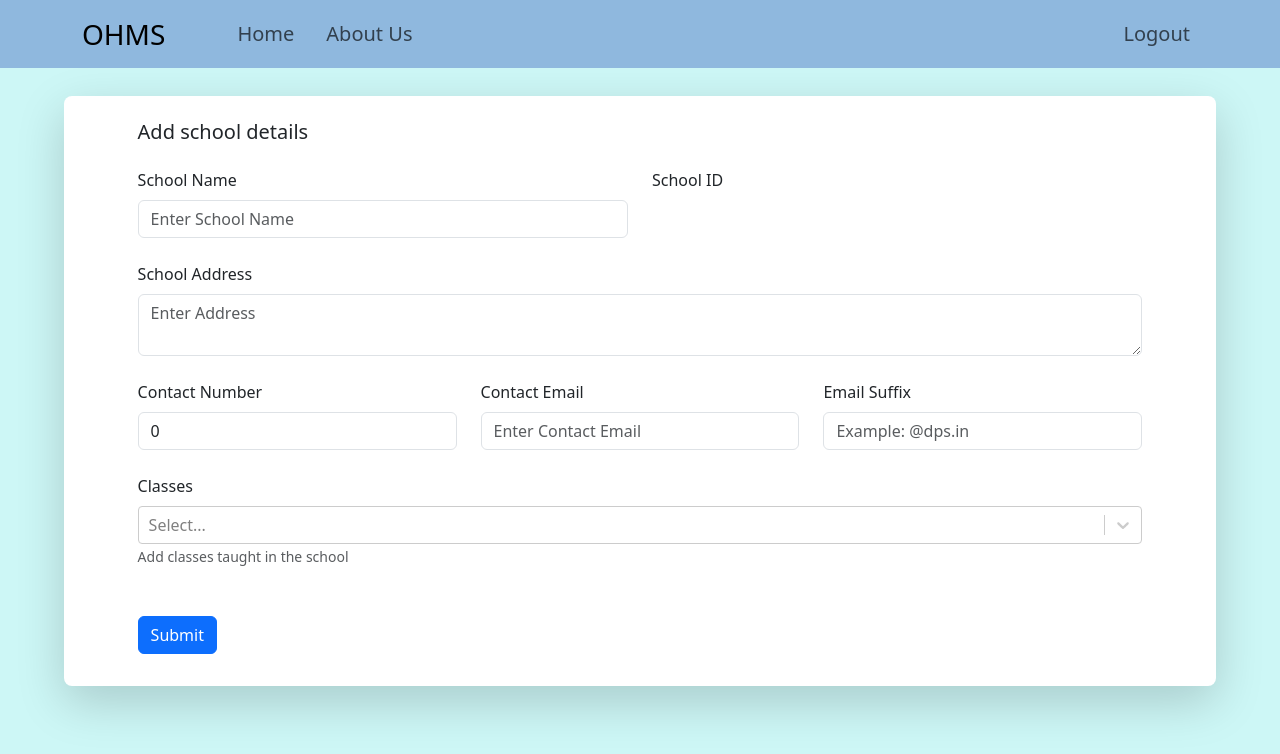
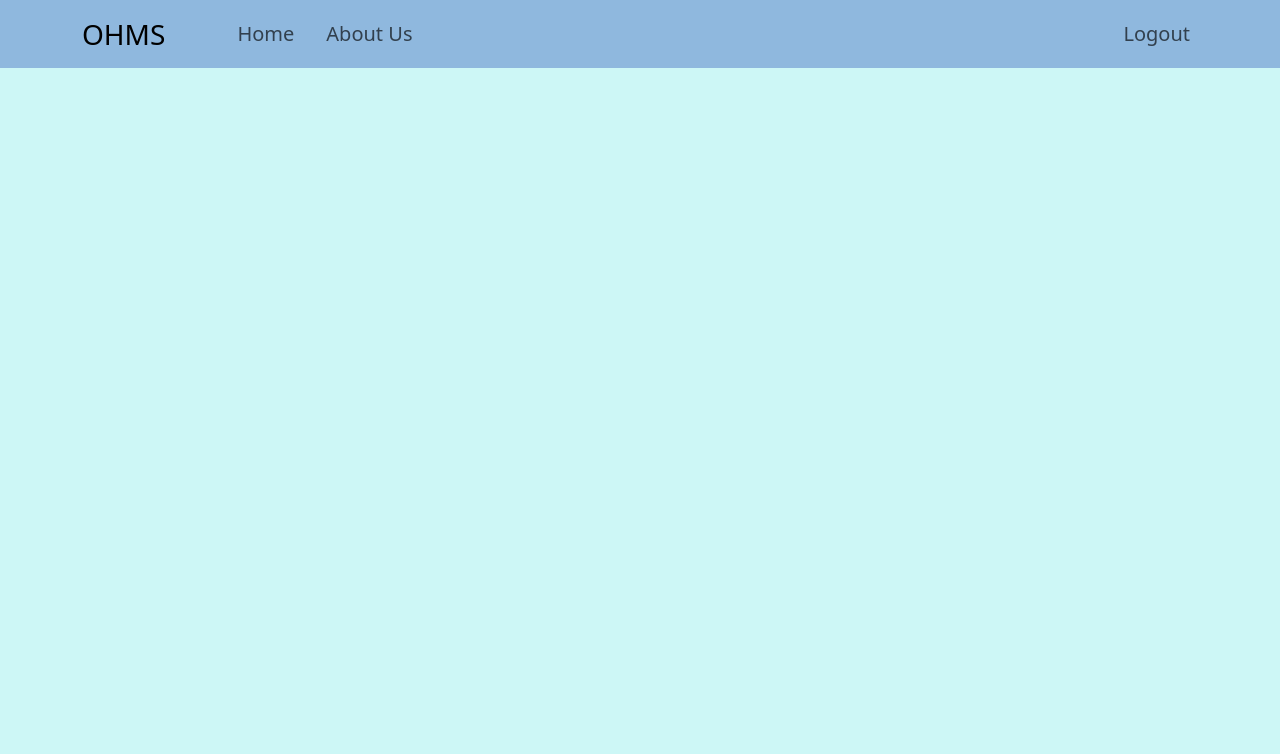
Before and after one commit to tushark15/OHMS_frontend, a React (Vite) app: page /staff/school in a window 1280 px wide. Shown: the top 754 px of the page. Built offline with nearby package versions, Linux system fonts and the light colour scheme.

Commit message:
updated to send schoolId in params

```diff
--- a/src/App.jsx
+++ b/src/App.jsx
@@ -40,8 +40,8 @@ function App() {
             element={<StudentDashboard />}
           />
           <Route path="/staff/login" element={<StaffAuth />} />
-          <Route path="/staff/school" element={<SchoolForm />} />
           <Route path="/staff/school/student" element={<StudentForm />} />
+          <Route path="/staff/school/:schoolId" element={<SchoolForm />} />
           <Route
             path="/staff/school/dashboard/addStaff/:schoolId"
             element={<StaffForm />}
```
